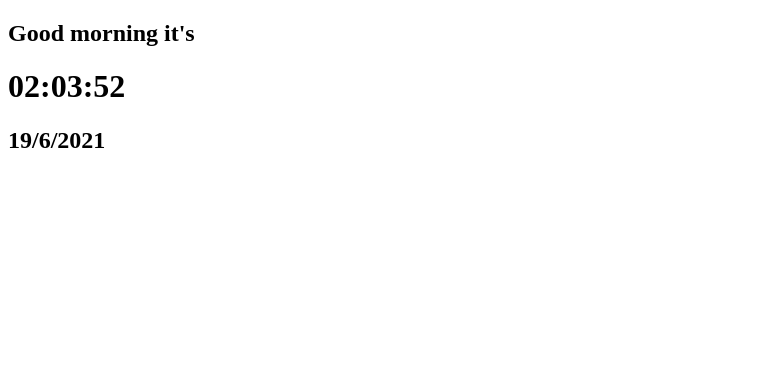
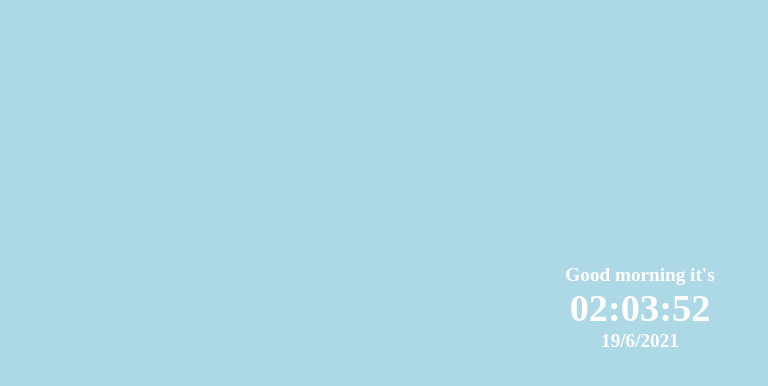
Before and after one commit to coders002/new-digital-clock, a plain HTML site: page index.html in a window 1280 px wide. Shown: the whole page, without its empty margins (0-768 px from the left). Drawn offline with Linux system fonts and the light colour scheme.

Commit message:
Update index.html

```diff
--- a/index.html
+++ b/index.html
@@ -3,7 +3,79 @@
   <head>
     <meta charset="utf-8">
     <title>Digital clock</title>
-    <link rel="stylesheet" href="master.css">
+    <style>
+    body{
+  position: relative;
+  background-color:lightblue;
+  z-index: 0;
+  /* background-size:cover; */
+  /* background-repeat: no-repeat; */
+  background-position: center center;
+
+        /* Make image fixed */
+        background-attachment: fixed;
+
+        /* Not repeat images */
+        background-repeat: no-repeat;
+
+        /* Set background size auto */
+        background-size: auto;
+
+}
+@media only screen and (max-width : 600px)
+{
+  body{
+  background-color:lightgreen;
+  }
+}
+.box{
+  text-align: center;
+  position: absolute;
+   /* background-color: grey; */
+  height: auto;
+  width: 100%;
+  margin: auto;
+  /* display: block; */
+  /* padding: 40vw 0 20vw 0; */
+  /* left: 45%; */
+  top:20vw;
+  align-items: center;
+  /* top:50%;
+  bottom: 50%; */
+  /* margin-left: -50px; margin is -0.5 * dimension */
+    /* margin-top: 20%;  */
+  /* left:0; */
+  /* position: absolute;
+  top: 50%;
+  left: 50%; */
+  /* margin: -25px 0 0 -25px; */
+  /* transform: translate(0, -50%); */
+  /* border-radius: 10%; */
+  /* z-index: 1; */
+   /* border: 2px solid; */
+   /* border-color: yellow; */
+}
+h1{
+  /* position: absolute; */
+  z-index: 2;
+  color: white;
+  font-size: 3vw;
+  padding: 0;
+  margin: 0;
+  /* left:0.4vw;
+  top:-0.5vw; */
+}
+h2{
+  z-index: 2;
+  color: black;
+  font-size: 1.5vw;
+
+  margin:0;
+  color: white;
+
+}
+
+    </style>
     <script src="javascript.js" charset="utf-8"></script>
   </head>
   <body>
```
